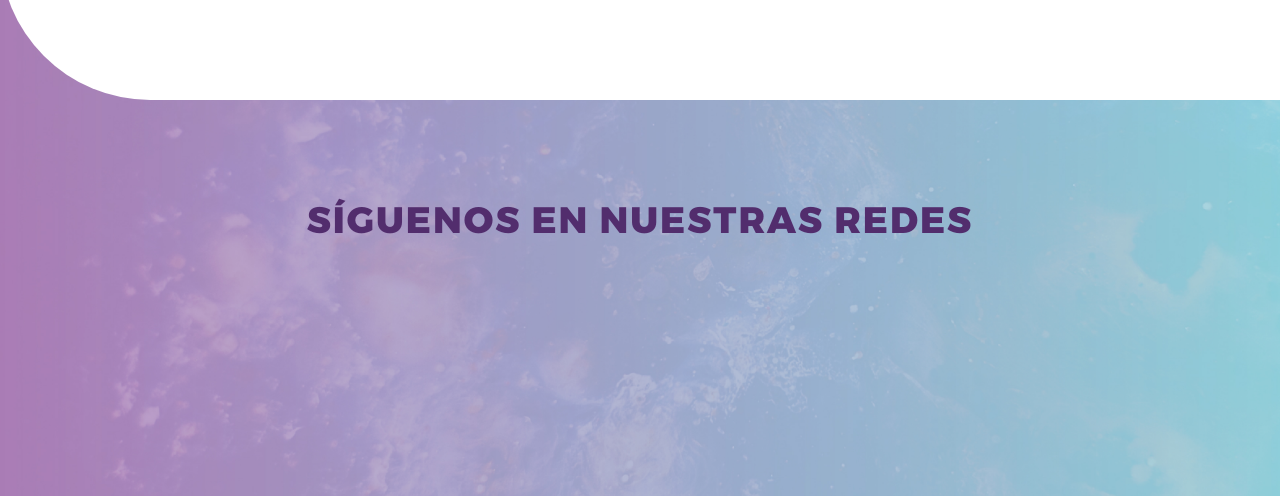
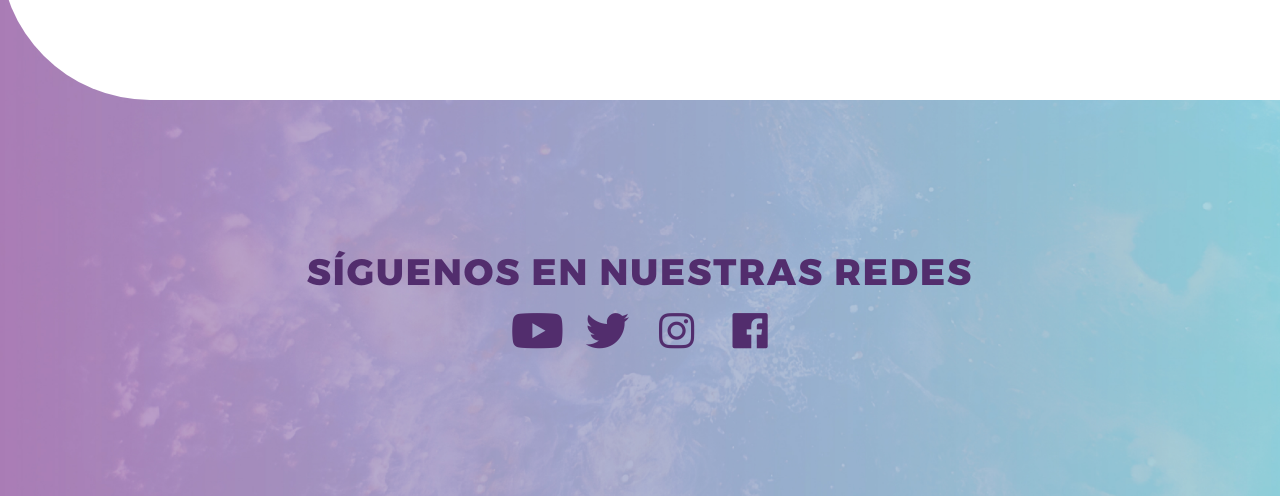
Before and after one commit to Ein-Bebop/ExpoMed, a PHP site: page /public/talleres.html in a window 1280 px wide. Shown: the part 4624-5120 px from the top of the page. Run offline with PHP 8.4, Linux system fonts and the light colour scheme.

Commit message:
Añadidos Iconos en Sección : Siguenos en nuestras redes sociales.

```diff
--- a/public/talleres.html
+++ b/public/talleres.html
@@ -183,6 +183,12 @@
         <div class="siguenos-tit">
             Síguenos en nuestras redes
         </div>
+        <div class="redes-sociales">
+            <a class="icon-icon_sm_youtube"></a>
+            <a class="icon-icon_sm_twt"></a>
+            <a class="icon-icon_sm_ig"></a>
+            <a class="icon-icon_sm_fb"></a>
+        </div>
     </section>
 
     <div class="contacto" style="position: relative;z-index: 2;margin-top: -150px;">
--- a/styles/_talleres.scss
+++ b/styles/_talleres.scss
@@ -256,7 +256,10 @@ body{
     z-index: -1;
     display: flex;
     align-items: center;
+    align-content: center;
     justify-content: center;
+    flex-flow: wrap;
+    text-align: center;
 
     .siguenos-tit{
         font-family: 'MontExtraBold';
@@ -264,7 +267,14 @@ body{
         font-size: 2.3rem;
         text-transform: uppercase;
         letter-spacing: 2px;
-        margin-top: -10rem;
+        // margin-top: -10rem;
+        width: 100%;
 
     }
+
+    .redes-sociales a{
+        text-decoration: none !important;
+        color: $moradoOscuro !important;
+        margin: 10px;
+    }
 }
--- a/styles/style.css
+++ b/styles/style.css
@@ -2562,9 +2562,14 @@ body {
   -webkit-box-align: center;
       -ms-flex-align: center;
           align-items: center;
-  -webkit-box-pack: center;
-      -ms-flex-pack: center;
-          justify-content: center;
+  -ms-flex-line-pack: center;
+      align-content: center;
+  -webkit-box-pack: center;
+      -ms-flex-pack: center;
+          justify-content: center;
+  -ms-flex-flow: wrap;
+      flex-flow: wrap;
+  text-align: center;
 }
 
 .siguenos .siguenos-tit {
@@ -2573,6 +2578,12 @@ body {
   font-size: 2.3rem;
   text-transform: uppercase;
   letter-spacing: 2px;
-  margin-top: -10rem;
+  width: 100%;
+}
+
+.siguenos .redes-sociales a {
+  text-decoration: none !important;
+  color: #522d6d !important;
+  margin: 10px;
 }
 /*# sourceMappingURL=style.css.map */
```
Also changed, not shown: 1 other file.
